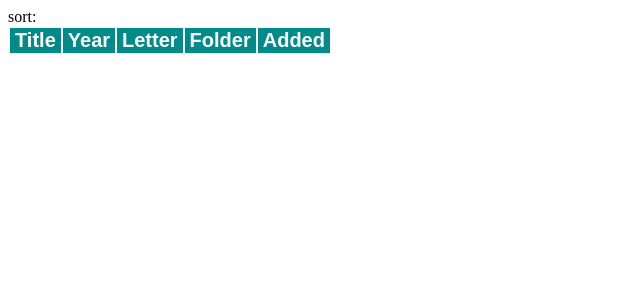
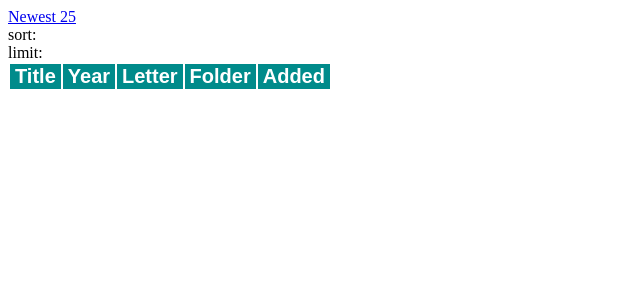
Before and after one commit to GoblinDynamiteer/webdb, a PHP site: page /index.php in a window 1280 px wide. Shown: the top 300 px of the page, without its empty margins (0-640 px from the left). Run offline with PHP 8.4, Linux system fonts and the light colour scheme; lists and menus that the app fills with data are empty; some web fonts are replaced.

Commit message:
Add limit

```diff
--- a/db.php
+++ b/db.php
@@ -53,7 +53,10 @@
 
         private function _sort_by_added($a, $b)
         {
-            return strnatcmp($a['date_scanned'], $b['date_scanned']);
+            $adate = DateTime::createFromFormat('j M Y', $a['date_scanned']);
+            $bdate = DateTime::createFromFormat('j M Y', $b['date_scanned']);
+            return ($adate < $bdate);
+            //return strcmp($a['date_scanned'], $b['date_scanned']);
         }
 
         /* Get specific data */
--- a/generator.php
+++ b/generator.php
@@ -29,7 +29,7 @@ class html_generator
         foreach ($this->_titles as $title)
         {
             $t = "\r\n<th><a href=\"index.php?sort=" . strtolower($title) .
-                "\"&order=\"" . $order .
+                "&order=" . $order .
                 "\">{$title}</a></th>";
             $header_string .= $t;
         }
@@ -48,9 +48,11 @@ class html_generator
         return $ret . "\r\n</tr>";
     }
 
-    public function table_data($sort)
+    public function table_data($sort, $limit)
     {
         echo "sort:" . $sort;
+        echo "<br>limit:" . $limit;
+        $count = 0;
         $this->_mov_db->sort_by($sort);
         $ret = "";
         foreach ($this->_mov_db->keys() as $mov)
@@ -64,6 +66,12 @@ class html_generator
                 $this->_mov_db->data($mov, "folder"), // Added
                 $date->format('Y-m-d')
             ));
+
+            $count++;
+            if($limit != "" && $count > intval($limit))
+            {
+                break;
+            }
         }
         return $ret;
     }
--- a/index.php
+++ b/index.php
@@ -11,13 +11,15 @@ $hmtl_gen = new html_generator();
         <title><?php echo $hmtl_gen->title(); ?></title>
     </head>
     <body>
+        <a href="index.php?sort=added&limit=25">Newest 25</a><br>
         <table>
             <tr class="tableheader">
                 <?php echo $hmtl_gen->table_header(); ?>
             </tr>
             <?php
                 $sort = isset($_GET['sort']) ? $_GET['sort'] : "";
-                echo $hmtl_gen->table_data($sort); ?>
+                $limit = isset($_GET['limit']) ? $_GET['limit'] : "";
+                echo $hmtl_gen->table_data($sort, $limit); ?>
         </table>
     </body>
 </html>
```
